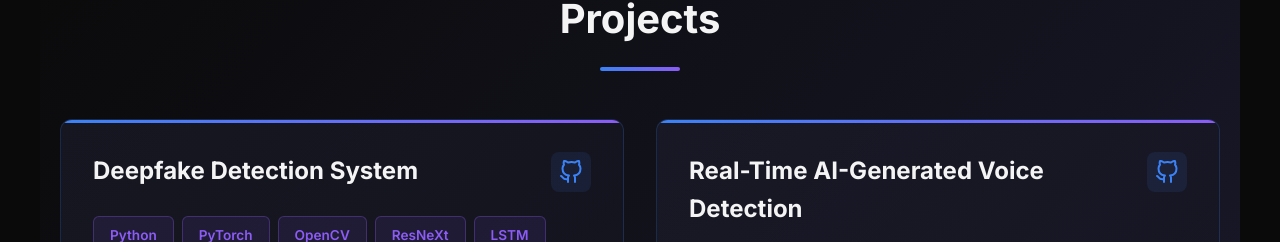
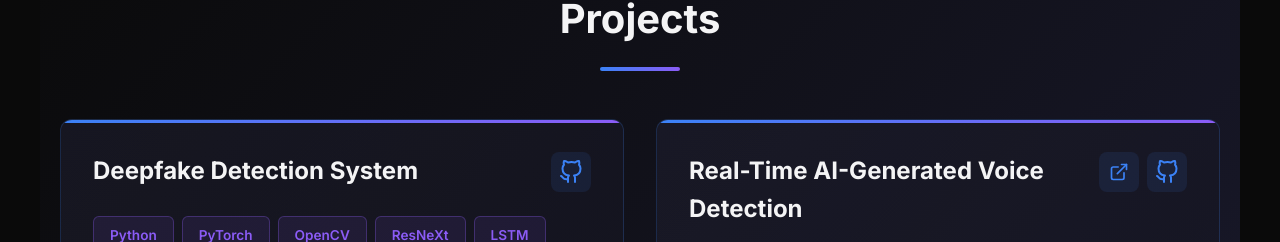
Before and after one commit to mohd-ravish/My-Portfolio, a React (Create React App) app: page / in a window 1280 px wide. Shown: the part 4541-4783 px from the top of the page. Built offline with nearby package versions, Linux system fonts and the light colour scheme; the HTML template or start-up script is replaced by a standard one.

Commit message:
add project live link

```diff
--- a/src/components/Projects.css
+++ b/src/components/Projects.css
@@ -51,6 +51,12 @@
   flex: 1;
 }
 
+.project-links {
+  display: flex;
+  gap: 0.5rem;
+}
+
+.live-link,
 .source-link {
   color: #3b82f6;
   transition: all 0.3s ease;
@@ -63,6 +69,7 @@
   background: rgba(59, 130, 246, 0.1);
 }
 
+.live-link:hover,
 .source-link:hover {
   color: #8b5cf6;
   background: rgba(59, 130, 246, 0.2);
--- a/src/components/Projects.js
+++ b/src/components/Projects.js
@@ -17,6 +17,7 @@
       title: 'Real-Time AI-Generated Voice Detection',
       technologies: ['Python', 'Scikit-learn', 'CatBoost', 'XGBoost', 'Streamlit'],
       sourceCode: 'https://github.com/mohd-ravish/AI-Generated-Voice-Detection',
+      liveLink: 'https://realvoiceai.buildnex.in/',
       description: [
         'Built a real-time AI-generated voice detection system using MFCC, NMF, and statistical audio features.',
         'Processed 581K+ audio samples from DEEP-VOICE, ASVSpoof2021, and Fake-or-Real datasets.',
@@ -33,6 +34,22 @@
           <div key={index} className="project-card">
             <div className="project-header">
               <h3 className="project-title">{project.title}</h3>
+              <div className="project-links">
+                {project.liveLink && (
+                  <a
+                    href={project.liveLink}
+                    target="_blank"
+                    rel="noopener noreferrer"
+                    className="live-link"
+                    aria-label="View live demo"
+                  >
+                    <svg xmlns="http://www.w3.org/2000/svg" width="20" height="20" viewBox="0 0 24 24" fill="none" stroke="currentColor" strokeWidth="2" strokeLinecap="round" strokeLinejoin="round">
+                      <path d="M18 13v6a2 2 0 0 1-2 2H5a2 2 0 0 1-2-2V8a2 2 0 0 1 2-2h6"></path>
+                      <polyline points="15 3 21 3 21 9"></polyline>
+                      <line x1="10" y1="14" x2="21" y2="3"></line>
+                    </svg>
+                  </a>
+                )}
                 <a
                   href={project.sourceCode}
                   target="_blank"
@@ -44,6 +61,7 @@
                     <path d="M9 19c-5 1.5-5-2.5-7-3m14 6v-3.87a3.37 3.37 0 0 0-.94-2.61c3.14-.35 6.44-1.54 6.44-7A5.44 5.44 0 0 0 20 4.77 5.07 5.07 0 0 0 19.91 1S18.73.65 16 2.48a13.38 13.38 0 0 0-7 0C6.27.65 5.09 1 5.09 1A5.07 5.07 0 0 0 5 4.77a5.44 5.44 0 0 0-1.5 3.78c0 5.42 3.3 6.61 6.44 7A3.37 3.37 0 0 0 9 18.13V22"></path>
                   </svg>
                 </a>
+              </div>
             </div>
             <div className="tech-stack">
               {project.technologies.map((tech, techIndex) => (
```
Lines whose indentation alone changed are shown as unchanged.
